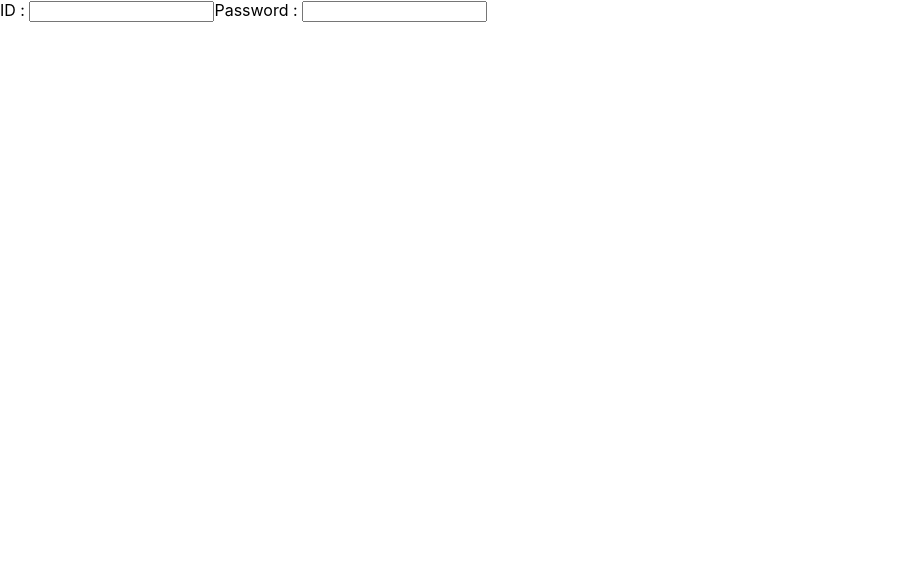
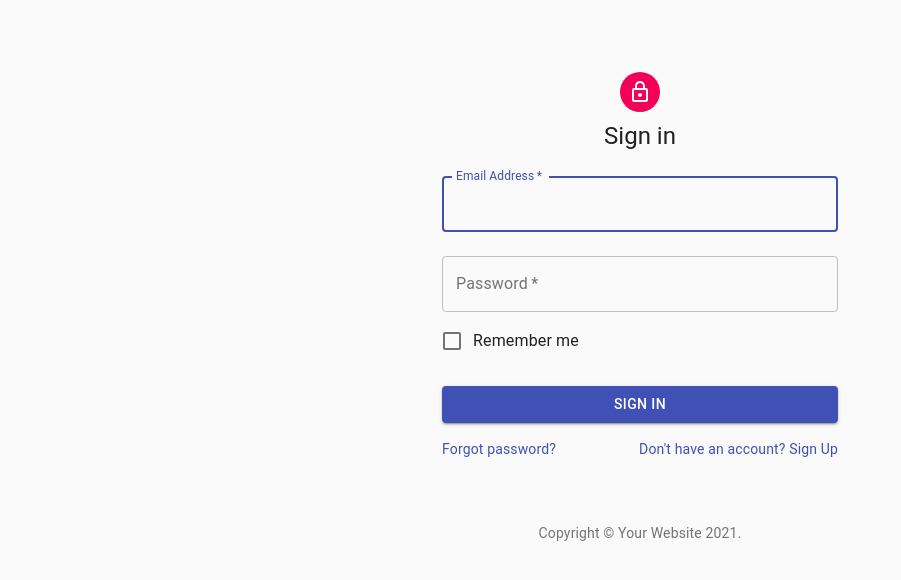
Before and after one commit to askePhoenix/Develop-side-site-view, a React (Create React App) app: page / in a window 1280 px wide. Shown: the top 580 px of the page, without its empty margins (0-901 px from the left). Built offline with nearby package versions, Linux system fonts and the light colour scheme.

Commit message:
Add material-ui/core #11
+ yarn add @material-ui/icons
+ 로그인 템플릿 샘플 적용

```diff
--- a/package.json
+++ b/package.json
@@ -4,6 +4,7 @@
   "private": true,
   "dependencies": {
     "@material-ui/core": "^4.11.4",
+    "@material-ui/icons": "^4.11.2",
     "@testing-library/jest-dom": "^5.11.4",
     "@testing-library/react": "^11.1.0",
     "@testing-library/user-event": "^12.1.10",
--- a/src/domain/login/LoginPage.js
+++ b/src/domain/login/LoginPage.js
@@ -1,12 +1,117 @@
-import React from 'react'
-import LoginBox from "../../component/loginBox/LoginBox";
+import React from 'react';
+import Avatar from '@material-ui/core/Avatar';
+import Button from '@material-ui/core/Button';
+import CssBaseline from '@material-ui/core/CssBaseline';
+import TextField from '@material-ui/core/TextField';
+import FormControlLabel from '@material-ui/core/FormControlLabel';
+import Checkbox from '@material-ui/core/Checkbox';
+import Link from '@material-ui/core/Link';
+import Grid from '@material-ui/core/Grid';
+import Box from '@material-ui/core/Box';
+import LockOutlinedIcon from '@material-ui/icons/LockOutlined';
+import Typography from '@material-ui/core/Typography';
+import {makeStyles} from '@material-ui/core/styles';
+import Container from '@material-ui/core/Container';
 
-function LoginPage() {
+function Copyright() {
     return (
-        <div>
-            <LoginBox></LoginBox>
-        </div>
+        <Typography variant="body2" color="textSecondary" align="center">
+            {'Copyright © '}
+            <Link color="inherit" href="https://material-ui.com/">
+                Your Website
+            </Link>{' '}
+            {new Date().getFullYear()}
+            {'.'}
+        </Typography>
     );
 }
 
-export default LoginPage;
+const useStyles = makeStyles((theme) => ({
+    paper: {
+        marginTop: theme.spacing(8),
+        display: 'flex',
+        flexDirection: 'column',
+        alignItems: 'center',
+    },
+    avatar: {
+        margin: theme.spacing(1),
+        backgroundColor: theme.palette.secondary.main,
+    },
+    form: {
+        width: '100%', // Fix IE 11 issue.
+        marginTop: theme.spacing(1),
+    },
+    submit: {
+        margin: theme.spacing(3, 0, 2),
+    },
+}));
+
+export default function LoginPage() {
+    const classes = useStyles();
+
+    return (
+        <Container component="main" maxWidth="xs">
+            <CssBaseline/>
+            <div className={classes.paper}>
+                <Avatar className={classes.avatar}>
+                    <LockOutlinedIcon/>
+                </Avatar>
+                <Typography component="h1" variant="h5">
+                    Sign in
+                </Typography>
+                <form className={classes.form} noValidate>
+                    <TextField
+                        variant="outlined"
+                        margin="normal"
+                        required
+                        fullWidth
+                        id="email"
+                        label="Email Address"
+                        name="email"
+                        autoComplete="email"
+                        autoFocus
+                    />
+                    <TextField
+                        variant="outlined"
+                        margin="normal"
+                        required
+                        fullWidth
+                        name="password"
+                        label="Password"
+                        type="password"
+                        id="password"
+                        autoComplete="current-password"
+                    />
+                    <FormControlLabel
+                        control={<Checkbox value="remember" color="primary"/>}
+                        label="Remember me"
+                    />
+                    <Button
+                        type="submit"
+                        fullWidth
+                        variant="contained"
+                        color="primary"
+                        className={classes.submit}
+                    >
+                        Sign In
+                    </Button>
+                    <Grid container>
+                        <Grid item xs>
+                            <Link href="#" variant="body2">
+                                Forgot password?
+                            </Link>
+                        </Grid>
+                        <Grid item>
+                            <Link href="#" variant="body2">
+                                {"Don't have an account? Sign Up"}
+                            </Link>
+                        </Grid>
+                    </Grid>
+                </form>
+            </div>
+            <Box mt={8}>
+                <Copyright/>
+            </Box>
+        </Container>
+    );
+}
```
Also changed, not shown: 2 other files (tests, documents, lock files or other folders).
